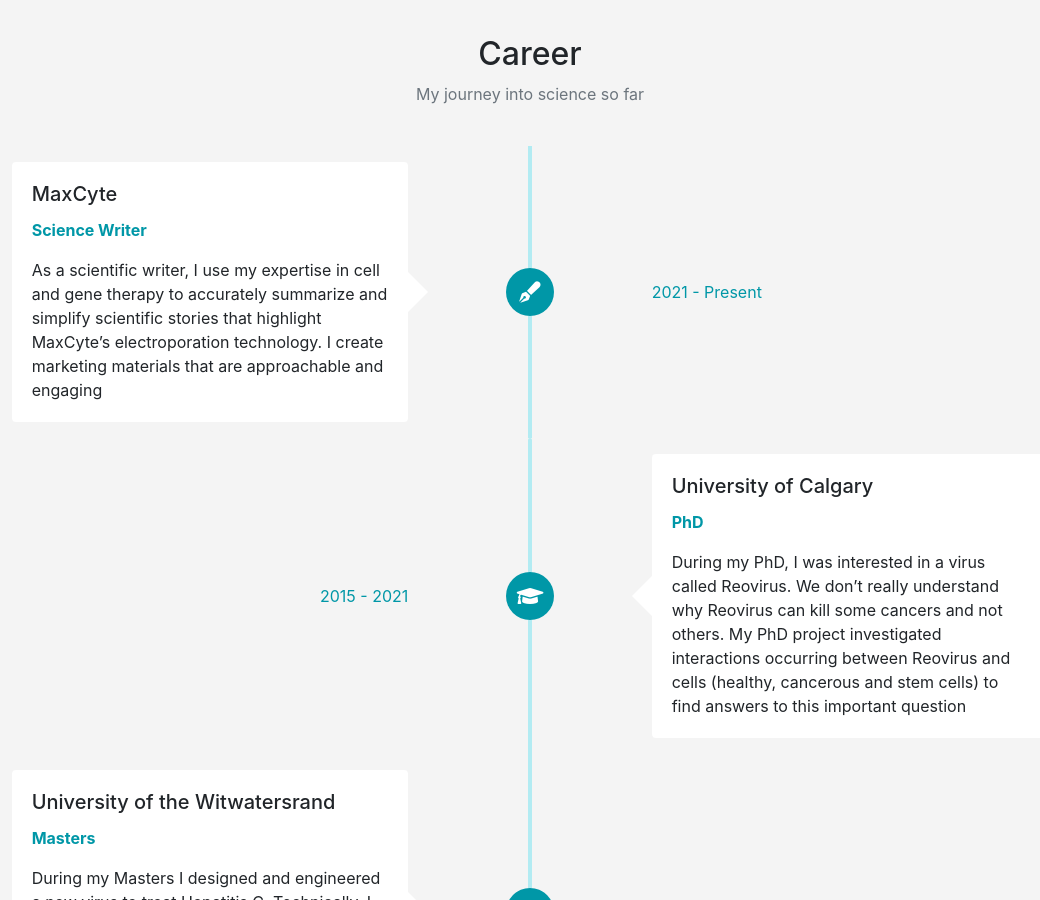
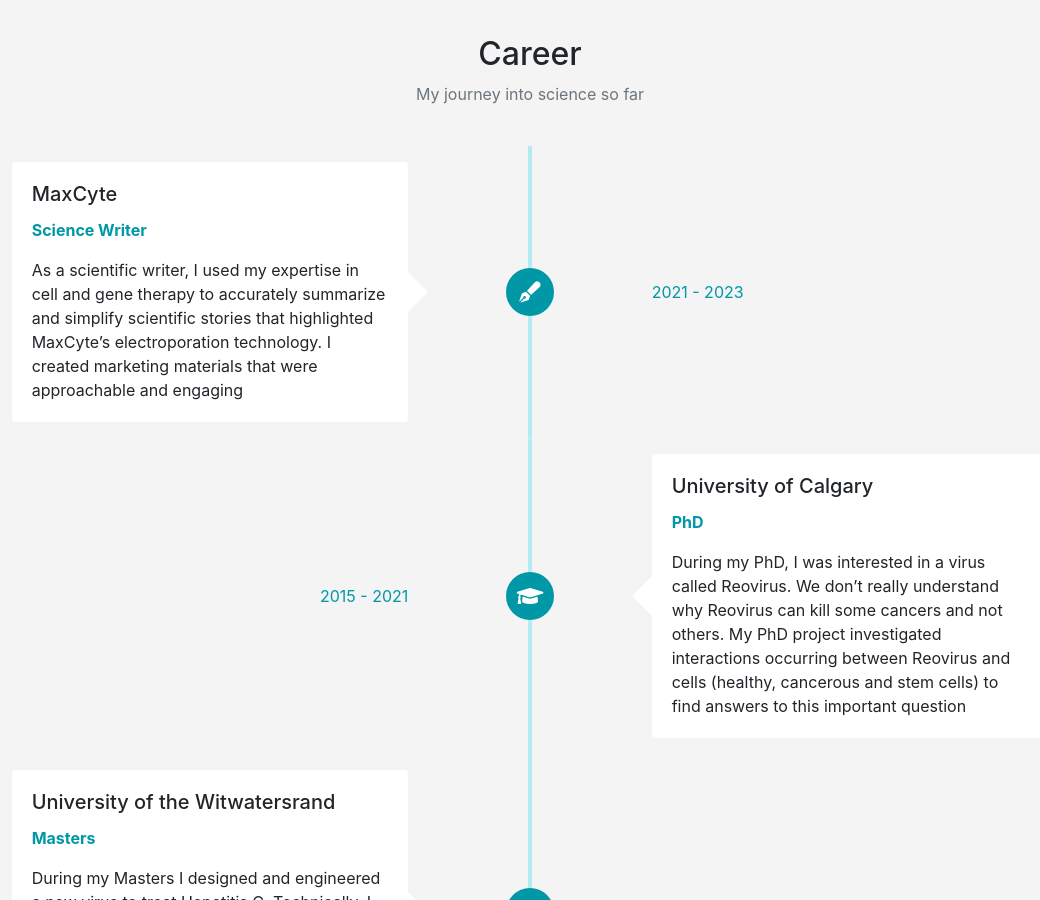
Before and after one commit to tbourhill/tbourhill.github.io, a Jekyll site: the page built from index.html, in a window 1280 px wide and 900 px high, scrolled down 887 px. Shown: the whole window, without its empty margins (110-1150 px from the left). Built offline with Jekyll 4.4.1, drawn with Linux system fonts in a browser that asks for light colours; nearby versions of some CDN libraries; some of the changed text lies outside the part shown.

Commit message:
Updated copy and dates

```diff
--- a/_includes/career-timeline-mobile.html
+++ b/_includes/career-timeline-mobile.html
@@ -13,11 +13,11 @@
         <p class="timeline-card-subtitle mb-3">
           <strong>Scientific Writer</strong>
         </p>
-        <p class="timeline-date my-3">2021 - Present</p>
+        <p class="timeline-date my-3">2021 - 2023</p>
         <p class="card-text">
-          As a scientific writer, I use my expertise in cell and gene therapy to accurately summarize and simplify
-          scientific stories that highlight MaxCyte’s electroporation technology. I create marketing materials
-          that are approachable and engaging
+          As a scientific writer, I used my expertise in cell and gene therapy to accurately summarize and
+          simplify scientific stories that highlighted MaxCyte’s electroporation technology. I created marketing
+          materials that were approachable and engaging
         </p>
       </div>
     </div>
--- a/_includes/career-timeline.html
+++ b/_includes/career-timeline.html
@@ -8,9 +8,9 @@
           <strong>Science Writer</strong>
         </p>
         <p class="card-text">
-          As a scientific writer, I use my expertise in cell and gene therapy to accurately summarize and simplify
-          scientific stories that highlight MaxCyte’s electroporation technology. I create marketing materials
-          that are approachable and engaging
+          As a scientific writer, I used my expertise in cell and gene therapy to accurately summarize and
+          simplify scientific stories that highlighted MaxCyte’s electroporation technology. I created marketing
+          materials that were approachable and engaging
         </p>
       </div>
     </div>
@@ -23,7 +23,7 @@
     <div class="career-timeline h-100"></div>
   </div>
   <div class="col-5 d-flex justify-content-start align-items-center">
-    <p class="timeline-date my-auto">2021 - Present</p>
+    <p class="timeline-date my-auto">2021 - 2023</p>
   </div>
 </div>
 
--- a/_layouts/default.html
+++ b/_layouts/default.html
@@ -52,7 +52,7 @@
           study results mentioned on the site.
         </small>
       </p>
-      <p><small>© 2023 {{ site.data.core.name }}. All rights reserved.</small></p>
+      <p><small>© 2025 {{ site.data.core.name }}. All rights reserved.</small></p>
     </div>
   </footer>
   </body>
```
Also changed, not shown: about.html (+5 -5 lines).
